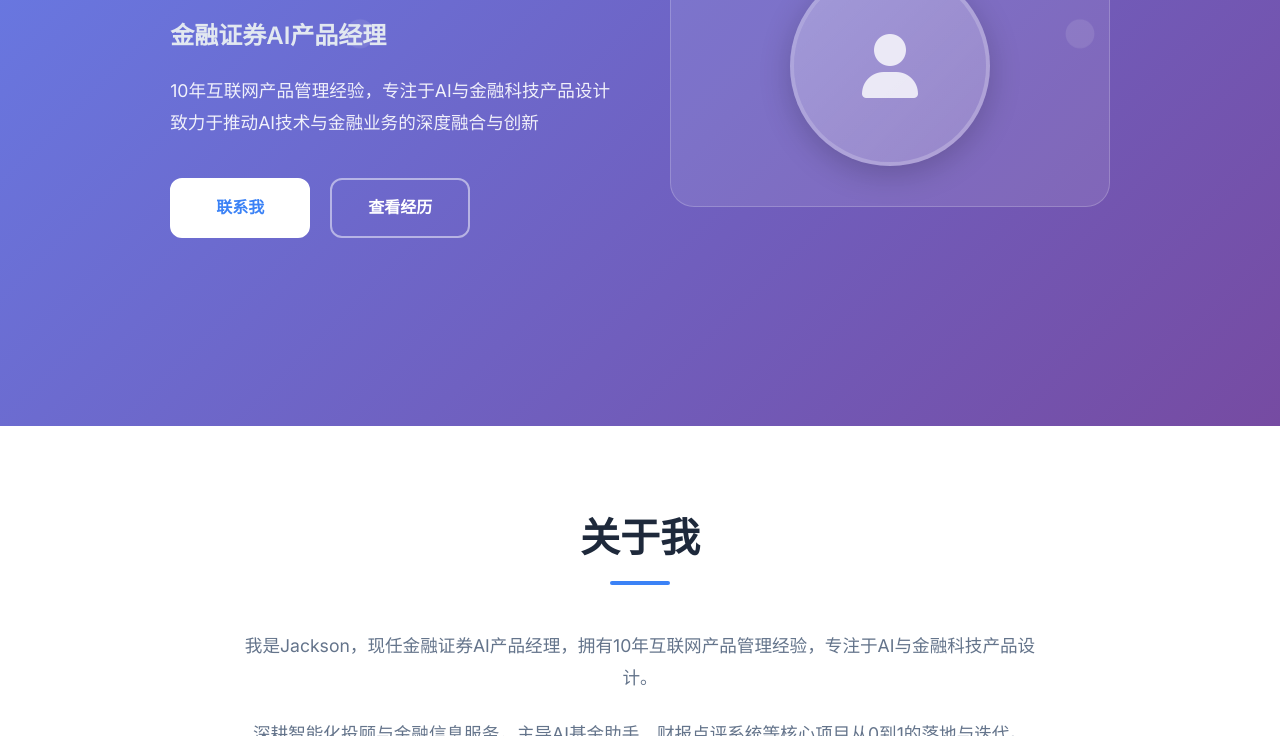
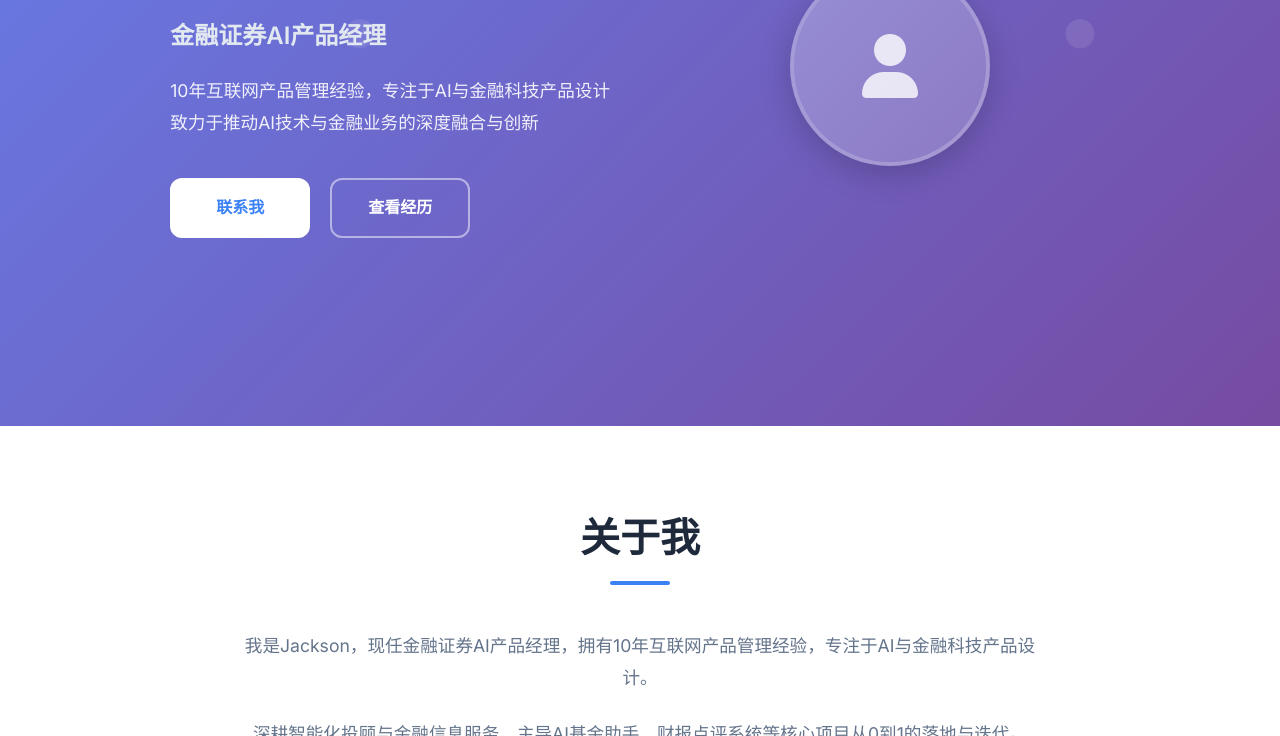
Before and after one commit to jackson-xu666/xugangzhou, a plain HTML site: page index.html in a window 1280 px wide. Shown: the part 364-1100 px from the top of the page. Drawn offline with Linux system fonts and the light colour scheme.

Commit message:
Remove rounded rectangle frame around avatar

```diff
--- a/style.css
+++ b/style.css
@@ -248,12 +248,8 @@ html {
 
 /* 头像区域 */
 .profile-card {
-    background: rgba(255, 255, 255, 0.1);
-    backdrop-filter: blur(20px);
-    border-radius: 24px;
+    text-align: center;
     padding: 40px;
-    text-align: center;
-    border: 1px solid rgba(255, 255, 255, 0.2);
 }
 
 .profile-image {
```
